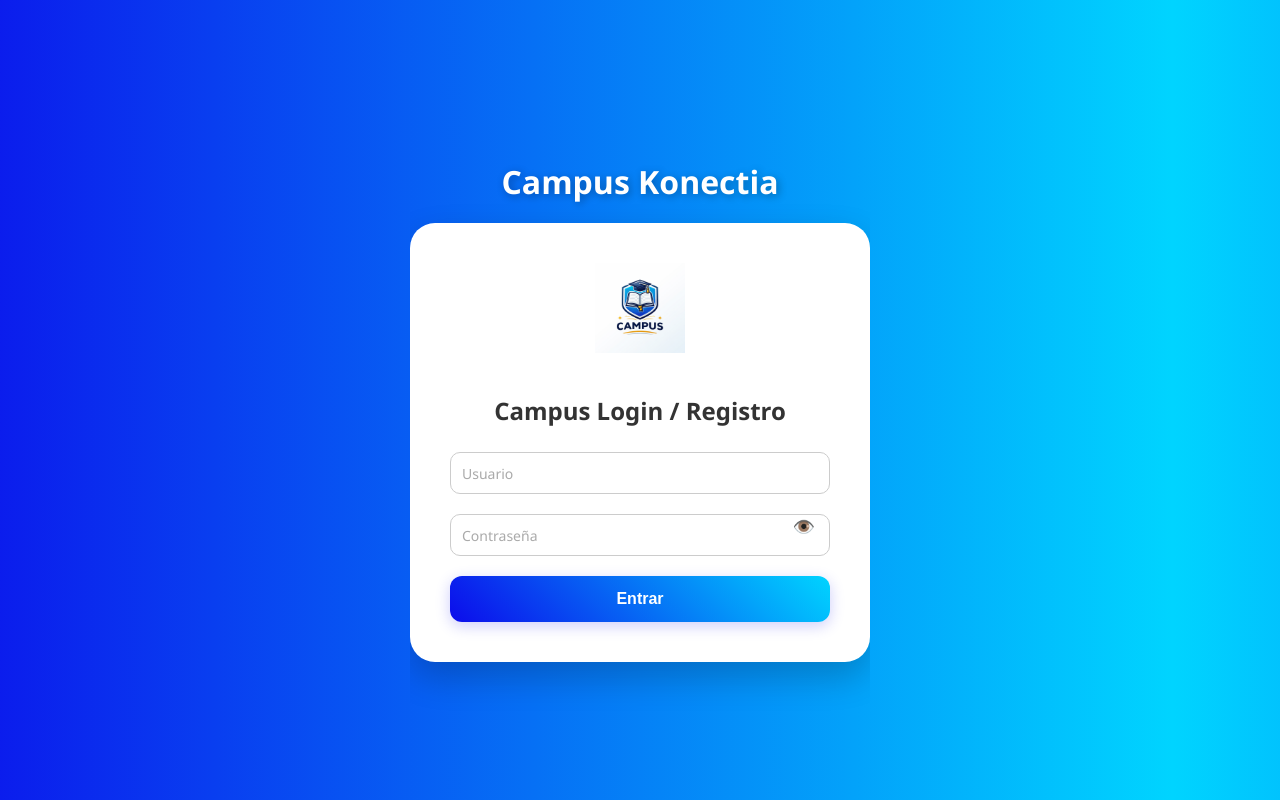
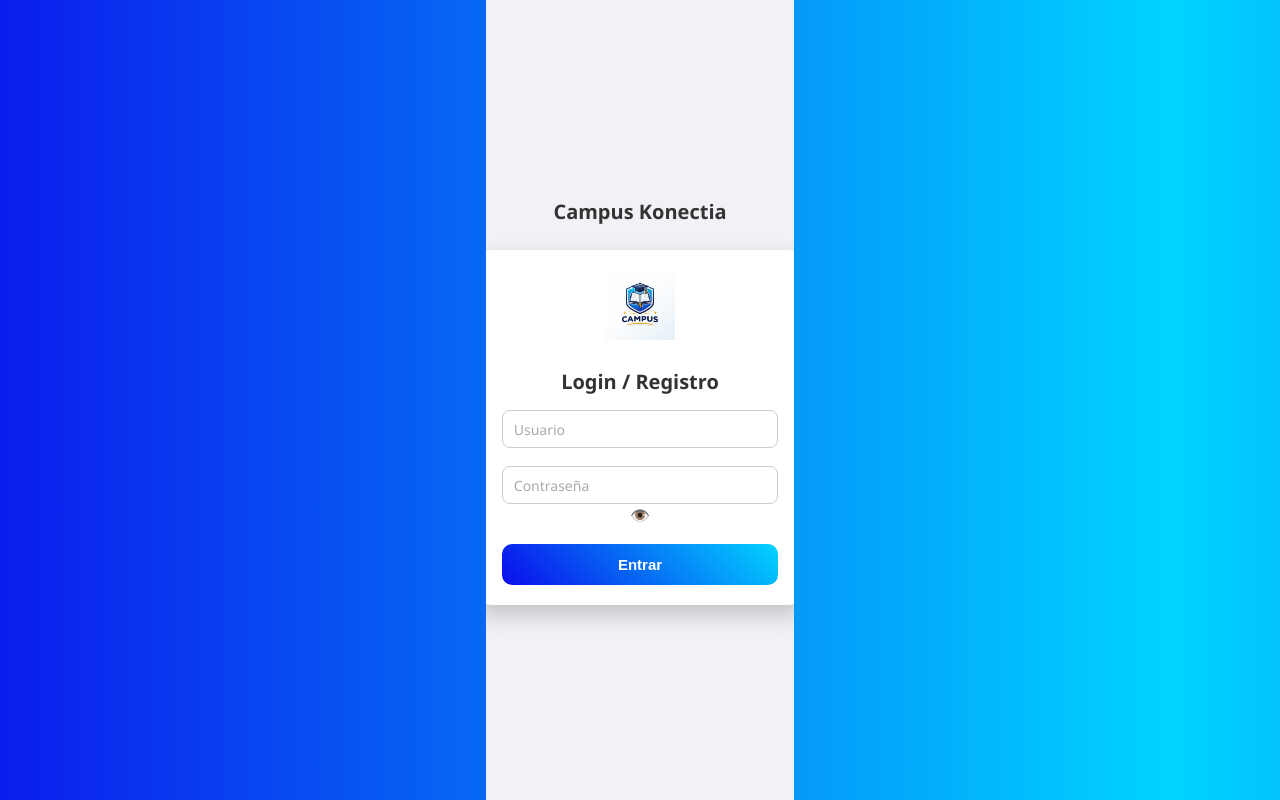
Before and after one commit to desireekonectia-coder/campus, a Flask app: page / in a window 1280 px wide. Run offline with Flask 3, Linux system fonts and the light colour scheme; some libraries are stand-ins or nearby versions.

Commit message:
Intento que encaje en la pantalla y intentar separar el codigo y el css

```diff
--- a/static/css/style.css
+++ b/static/css/style.css
@@ -1,24 +1,21 @@
-/* 1. Ajuste Global y Fuente */
+/* 1. Ajuste Global - Cambiamos overflow a auto por si acaso */
 body, html {
     margin: 0;
     padding: 0;
     height: 100%;
     font-family: 'Segoe UI', Tahoma, Geneva, Verdana, sans-serif;
-    overflow: hidden;
+    overflow-y: auto; /* Permite scroll solo si es estrictamente necesario */
     display: flex;
     flex-direction: column;
     align-items: center;
     justify-content: center;
+    background-color: #f0f2f5;
 }
 
-/* 2. Fondo Animado con TUS colores (Azul y Cian) */
+/* 2. Fondo Animado */
 .background {
     position: fixed;
-    top: 0;
-    left: 0;
-    width: 100%;
-    height: 100%;
-    /* Cambiado a tus colores: Azul #0c0ceb y Cian #00d4ff */
+    top: 0; left: 0; width: 100%; height: 100%;
     background: linear-gradient(90deg, #0c0ceb, #00d4ff, #0c0ceb);
     background-size: 200% 200%;
     animation: gradientMove 8s ease infinite;
@@ -31,66 +28,59 @@ body, html {
     100% { background-position: 0% 50%; }
 }
 
-/* 3. Estilo para el Título "Campus Konectia" (Visible sobre el fondo azul) */
-.header-title {
-    color: white;
-    font-size: 32px;
-    font-weight: bold;
-    margin-bottom: 20px;
-    text-shadow: 2px 2px 8px rgba(0,0,0,0.3);
-    z-index: 1;
+/* 3. Contenedor Maestro - Reducimos paddings y anchos */
+.container, .user-card {
+    width: 90%;
+    max-width: 360px; /* Un poco más estrecho para ganar altura */
+    padding: 20px 30px; /* REDUCIDO de 40px a 20px arriba/abajo */
+    background: #fff;
+    border-radius: 20px;
+    box-shadow: 0 10px 25px rgba(0,0,0,0.2);
+    text-align: center;
+    margin: 10px; /* Espacio mínimo con el borde de la pantalla */
 }
 
-/* 4. Contenedor del Formulario */
-.container {
-    width: 380px;
-    padding: 40px;
-    background: #fff;
-    border-radius: 25px;
-    box-shadow: 0 15px 35px rgba(0,0,0,0.2);
-    text-align: center;
-    position: relative; /* Cambiado de absolute para fluir con el título */
-}
-
-/* 5. Logo y Texto */
+/* 4. Logo - Más pequeño */
 .logo {
-    width: 90px;
+    width: 70px; /* REDUCIDO de 90px a 70px */
     height: auto;
-    margin-bottom: 20px;
-    animation: dropIn 0.8s ease-out;
-}
-
-@keyframes dropIn {
-    0% { transform: translateY(-50px); opacity: 0; }
-    100% { transform: translateY(0); opacity: 1; }
+    margin-bottom: 10px;
 }
 
 h1 {
-    margin-bottom: 25px;
-    font-size: 24px;
+    margin-bottom: 15px; /* REDUCIDO de 25px */
+    font-size: 20px; /* Un poco más pequeño */
     color: #333;
 }
 
-/* 6. Inputs y Etiquetas Flotantes */
+/* 5. Inputs y Form Groups - Espacios compactos */
 .form-group {
     position: relative;
-    margin-bottom: 25px;
+    margin-bottom: 18px; /* REDUCIDO de 25px a 18px */
 }
 
-.form-group input {
+.form-group input, .select-rol {
     width: 100%;
-    padding: 12px;
-    border-radius: 10px;
+    padding: 10px; /* REDUCIDO */
+    border-radius: 8px;
     border: 1px solid #ccc;
     font-size: 14px;
+    box-sizing: border-box;
     outline: none;
-    box-sizing: border-box;
 }
 
+/* Selector de Rol Ajustado */
+.select-rol {
+    background-color: white;
+    cursor: pointer;
+    color: #666;
+}
+
+/* Etiquetas flotantes */
 .form-group label {
     position: absolute;
     left: 12px;
-    top: 12px;
+    top: 10px;
     color: #aaa;
     font-size: 14px;
     pointer-events: none;
@@ -101,212 +91,34 @@ h1 {
 .form-group input:not(:placeholder-shown) + label {
     top: -10px;
     left: 8px;
-    font-size: 12px;
-    color: #0c0ceb; /* Azul de tu marca */
+    font-size: 11px;
+    color: #0c0ceb;
     background: #fff;
     padding: 0 4px;
 }
 
-/* 7. Botón con TUS colores */
-.btn {
+/* 6. Botón - Estilizado pero compacto */
+.btn, .btn-back {
     width: 100%;
-    padding: 14px;
+    padding: 12px;
     border: none;
-    border-radius: 12px;
-    /* Cambiado para que coincida con el fondo azul/cian */
+    border-radius: 10px;
     background: linear-gradient(45deg, #0c0ceb, #00d4ff);
     color: white;
-    font-size: 16px;
+    font-size: 15px;
     font-weight: bold;
     cursor: pointer;
-    transition: all 0.3s ease;
-    box-shadow: 0 4px 15px rgba(12, 12, 235, 0.2);
-}
-
-.btn:hover {
-    transform: translateY(-2px);
-    box-shadow: 0 8px 20px rgba(0,0,0,0.2);
-    filter: brightness(1.1);
-}
-
-/* Centra todo en la pantalla */
-.card-container {
-    display: flex;
-    justify-content: center;
-    align-items: center;
-    height: 100vh;
-    background-color: #f0f2f5;
-    font-family: 'Segoe UI', sans-serif;
-}
-
-/* Tarjeta blanca */
-.user-card {
-    background: white;
-    padding: 40px;
-    border-radius: 15px;
-    box-shadow: 0 8px 30px rgba(0,0,0,0.1);
-    text-align: center;
-    width: 350px;
-}
-
-.user-card h1 {
-    color: #1a73e8;
-    margin-bottom: 20px;
-}
-
-.avatar {
-    font-size: 50px;
-    margin-bottom: 10px;
-}
-
-/* Caja de información */
-.info-box {
-    background: #f8f9fa;
-    padding: 15px;
-    border-radius: 10px;
-    margin: 20px 0;
-    border: 1px solid #e1e4e8;
-}
-
-.email-text {
-    color: #1a73e8;
-    font-weight: bold;
-    margin-top: 5px;
-}
-
-/* Botón */
-.btn-back {
-    display: inline-block;
     text-decoration: none;
-    color: white;
-    background: #5f6368;
-    padding: 10px 20px;
-    border-radius: 5px;
-    font-size: 14px;
-    transition: 0.3s;
-}
-
-.btn-back:hover {
-    background: #202124;
-}
-
-/* 3. Contenedor Maestro Centrado */
-.card-container {
-    display: flex;
-    flex-direction: column;
-    align-items: center;
-    justify-content: center;
-    height: 100vh;
-    width: 100%;
-}
-
-/* 4. Título Superior */
-.header-title {
-    color: white;
-    font-size: 32px;
-    font-weight: bold;
-    margin-bottom: 20px;
-    text-shadow: 2px 2px 8px rgba(0,0,0,0.3);
-}
-
-/* 5. Tarjeta Blanca Estilo Login */
-.user-card {
-    width: 380px;
-    padding: 40px;
-    background: #fff;
-    border-radius: 25px;
-    box-shadow: 0 15px 35px rgba(0,0,0,0.2);
-    text-align: center;
-    animation: dropIn 0.8s ease-out;
-}
-
-@keyframes dropIn {
-    0% { transform: translateY(-50px); opacity: 0; }
-    100% { transform: translateY(0); opacity: 1; }
-}
-
-/* 6. Elementos internos */
-.avatar {
-    font-size: 50px;
-    margin-bottom: 10px;
-}
-
-.status-msg {
-    color: #333;
-    font-size: 18px;
-    margin-bottom: 20px;
-}
-
-.info-box {
-    background: #f0f7ff;
-    padding: 15px;
-    border-radius: 12px;
-    margin-bottom: 25px;
-    border: 1px solid #cce3ff;
-}
-
-.email-text {
-    color: #0c0ceb;
-    font-weight: bold;
-    margin: 5px 0 0 0;
-}
-
-/* 7. Botón con el mismo estilo del Login */
-.btn-back {
     display: block;
-    width: 100%;
-    padding: 14px;
-    border: none;
-    border-radius: 12px;
-    background: linear-gradient(45deg, #0c0ceb, #00d4ff);
-    color: white;
-    font-size: 16px;
-    font-weight: bold;
-    text-decoration: none;
-    transition: all 0.3s ease;
-    box-sizing: border-box; /* Importante para el ancho */
-}
-
-.btn-back:hover {
-    transform: translateY(-2px);
-    filter: brightness(1.1);
-    box-shadow: 0 8px 20px rgba(0,0,0,0.2);
-}
-
-.password-group {
-    position: relative;
+    box-sizing: border-box;
 }
 
 /* Icono del ojo */
 .toggle-password {
     position: absolute;
-    right: 14px;
+    right: 12px;
     top: 50%;
     transform: translateY(-50%);
     cursor: pointer;
-    font-size: 18px;
     color: #999;
-    user-select: none;
-    transition: color 0.3s ease;
 }
-
-.toggle-password:hover {
-    color: #667eea;
-}
-/* Estilo para que el select combine con tus inputs */
-.select-rol {
-    width: 100%;
-    padding: 12px;
-    border: 1px solid #ccc;
-    border-radius: 25px; /* Para que sea redondo como tus otros campos */
-    background-color: white;
-    color: #666;
-    font-size: 16px;
-    cursor: pointer;
-    outline: none;
-    appearance: none; /* Quita la flecha por defecto en algunos navegadores */
-}
-
-.select-rol:focus {
-    border-color: #007bff; /* Color de énfasis al hacer clic */
-}
--- a/templates/login.html
+++ b/templates/login.html
@@ -1,70 +1,15 @@
 {% extends "base.html" %}
 
 {% block content %}
-<style>
-    /* Estilos específicos para arreglar el selector de Rol */
-    .form-group {
-        position: relative;
-        margin-bottom: 20px;
-    }
-
-    /* Estilo para que el select combine con tus inputs redondeados */
-    .select-rol {
-        width: 100%;
-        padding: 12px 15px;
-        border: 1px solid #ccc;
-        border-radius: 25px; /* Ajusta esto según el radio de tus otros inputs */
-        background-color: white;
-        color: #757575;
-        font-size: 16px;
-        cursor: pointer;
-        outline: none;
-        appearance: none; /* Quita la flecha nativa */
-        -webkit-appearance: none;
-        -moz-appearance: none;
-    }
-
-    /* Flecha personalizada para el select */
-    .select-wrapper {
-        position: relative;
-    }
-
-    .select-wrapper::after {
-        content: '▼';
-        font-size: 12px;
-        color: #666;
-        position: absolute;
-        right: 15px;
-        top: 50%;
-        transform: translateY(-50%);
-        pointer-events: none;
-    }
-
-    .select-rol:focus {
-        border-color: #007bff;
-        box-shadow: 0 0 5px rgba(0, 123, 255, 0.2);
-    }
-
-    /* Estilo para el label estático del rol (opcional) */
-    .label-rol {
-        display: block;
-        margin-left: 15px;
-        margin-bottom: 5px;
-        font-size: 14px;
-        color: #666;
-        text-align: left;
-    }
-</style>
-
 <div class="background"></div>
 
 <div class="container">
     <img src="{{ url_for('static', filename='images/logo.png') }}" alt="Logo Campus" class="logo">
 
-    <h1>Campus Login / Registro</h1>
+    <h1>Login / Registro</h1>
 
     {% if mensaje %}
-        <p class="mensaje" style="color: red; margin-bottom: 15px;">{{ mensaje }}</p>
+        <p class="mensaje">{{ mensaje }}</p>
     {% endif %}
 
     <form method="POST">
@@ -76,25 +21,21 @@
         <div class="form-group password-group">
             <input type="password" name="password" id="password" required placeholder=" ">
             <label>Contraseña</label>
-            <span class="toggle-password" onclick="togglePassword()" style="position: absolute; right: 15px; top: 12px; cursor: pointer;">👁️</span>
+            <span class="toggle-icon" onclick="togglePassword()">👁️</span>
         </div>
 
         {% if mostrar_email %}
             <div class="form-group">
                 <input type="email" name="email" id="email" placeholder=" " required>
-                <label>Email para registro</label>
+                <label>Email</label>
             </div>
 
             <div class="form-group">
-                <label class="label-rol">Selecciona tu Rol:</label>
-                <div class="select-wrapper">
-                    <select name="rol" id="rol" class="select-rol" required>
-                        <option value="" disabled selected hidden>Elegir...</option>
-                        <option value="admin">Administrador</option>
-                        <option value="profe">Profesor</option>
-                        <option value="alumno">Alumno</option>
-                    </select>
-                </div>
+                <select name="rol" id="rol" class="select-rol" required>
+                    <option value="" disabled selected hidden>Elegir Rol...</option>
+                    <option value="admin">Administrador</option>
+                    <option value="usuario">Usuario</option>
+                </select>
             </div>
         {% endif %}
 
@@ -107,11 +48,7 @@
 <script>
 function togglePassword() {
     var x = document.getElementById("password");
-    if (x.type === "password") {
-        x.type = "text";
-    } else {
-        x.type = "password";
-    }
+    x.type = (x.type === "password") ? "text" : "password";
 }
 </script>
 {% endblock %}
```
